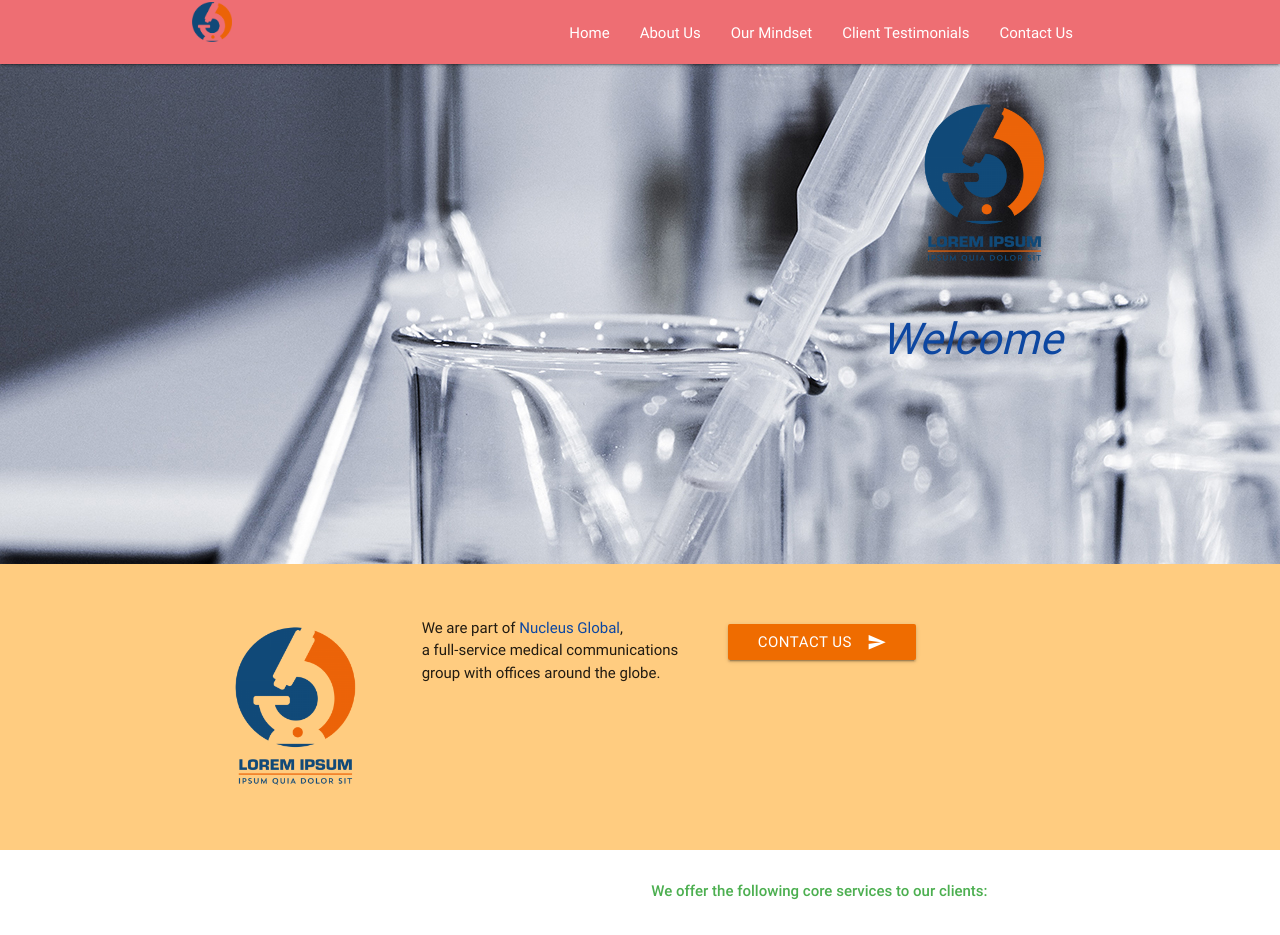
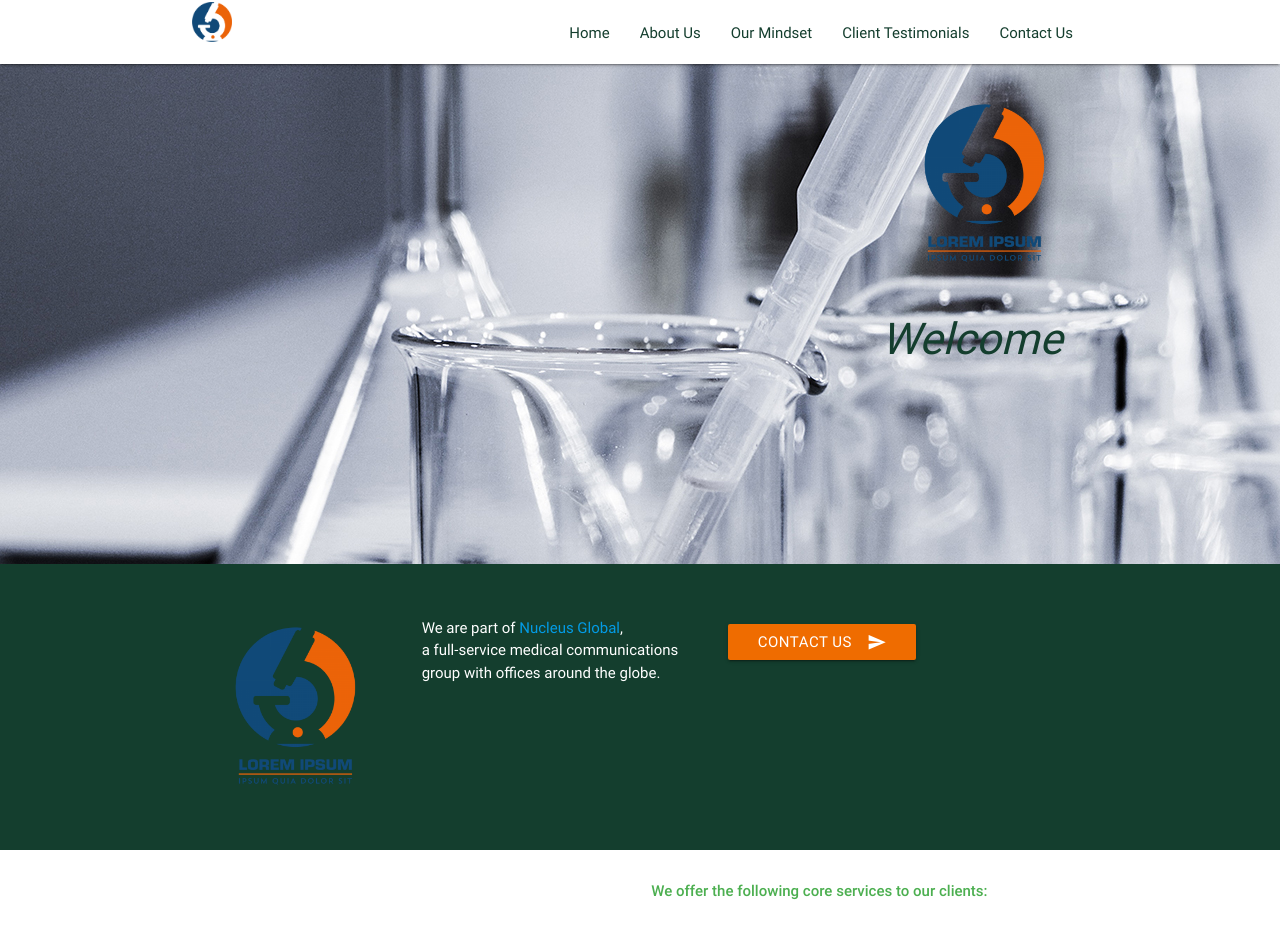
Before and after one commit to darrylmendonez/generic-agency-website, an Angular app: page / in a window 1280 px wide. Shown: the top 935 px of the page. Built offline with nearby package versions, Linux system fonts and the light colour scheme; what angular2-materialize would draw is missing.

Commit message:
starting to refactor code and bind data

```diff
--- a/src/app/components/home/home.component.html
+++ b/src/app/components/home/home.component.html
@@ -5,7 +5,7 @@
       <div class="col s8 offset-s2 m5 offset-m3 l3 offset-l9 xl3 offset-xl9">
         <div class="right">
           <img class="responsive-img" src="assets/img/global/logo.png" alt="Scientific Pathways" />
-          <h3 class="blue-text text-darken-4"><em>Welcome</em></h3>
+          <h3 class="text-primary"><em>Welcome</em></h3>
         </div>
       </div>
     </div>
@@ -15,7 +15,7 @@
   </div>
 </div>
 
-<div class="section orange lighten-3">
+<div class="section primary">
   <div class="container">
     <div class="row">
       <div class="col s12 m3">
@@ -25,9 +25,9 @@
         </div>
       </div>
       <div class="col s12 m4">
-        <p>
+        <p class="white-text">
           <br /> We are part of
-          <a href="http://www.nucleus-global.com/" target="_blank" class="blue-text text-darken-4">Nucleus Global</a>,
+          <a href="http://www.nucleus-global.com/" target="_blank">Nucleus Global</a>,
           <br /> a full-service medical communications group with offices around the globe.
         </p>
       </div>
--- a/src/app/components/navbar/navbar.component.html
+++ b/src/app/components/navbar/navbar.component.html
@@ -1,8 +1,8 @@
 <div class="navbar-fixed">
-  <nav class="bg-white">
+  <nav class="white">
     <div class="nav-wrapper container">
       <a [href]="navItems[0].link" class="brand-logo">
-        <img src="assets/img/global/logo-small.png">
+        <img [src]="brandLogoPath">
       </a>
       <ul id="nav-mobile" class="right hide-on-med-and-down">
         <li *ngFor="let navItem of navItems">
--- a/src/app/components/navbar/navbar.component.ts
+++ b/src/app/components/navbar/navbar.component.ts
@@ -11,8 +11,7 @@ export class NavbarComponent implements OnInit {
 
   appSettings: Settings;
   // navSettings: MenuLink[];
-  brandName = 'Brand Name';
-  navTitle = 'Navbar Title';
+  brandLogoPath = 'assets/img/global/logo-small.png';
   navItems = [
     {
       title: 'Home',
--- a/src/index.html
+++ b/src/index.html
@@ -7,7 +7,7 @@
   <!-- material icons -->
   <link href="https://fonts.googleapis.com/icon?family=Material+Icons" rel="stylesheet">
   <!-- favicon -->
-  <link rel="icon" type="image/x-icon" href="favicon.png">
+  <link rel="icon" type="image/x-icon" href="favicon.ico">
   <title>GenericAgencyWebsite</title>
   <base href="/">
   <meta name="viewport" content="width=device-width, initial-scale=1">
--- a/src/styles.scss
+++ b/src/styles.scss
@@ -3,3 +3,5 @@
 @import "../node_modules/materialize-css/dist/css/materialize.css";
 
 @import "theme/base";
+
+@import "theme/about";
--- /dev/null
+++ b/src/theme/about.scss
@@ -0,0 +1,3 @@
+.img-circle {
+  border-radius: 50%;
+}
--- a/src/theme/base.scss
+++ b/src/theme/base.scss
@@ -1,3 +1,11 @@
 .brand-logo img {
   max-width: 40px;
 }
+
+.text-primary {
+  color: $primary !important;
+}
+
+.primary {
+  background-color: $primary !important;
+}
```
